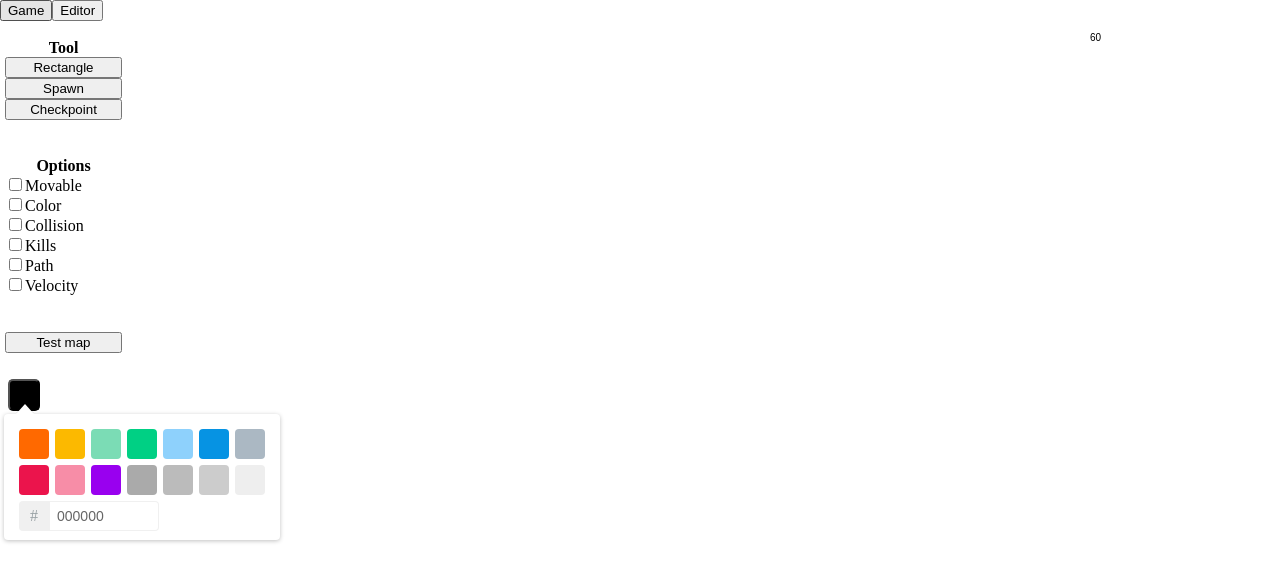
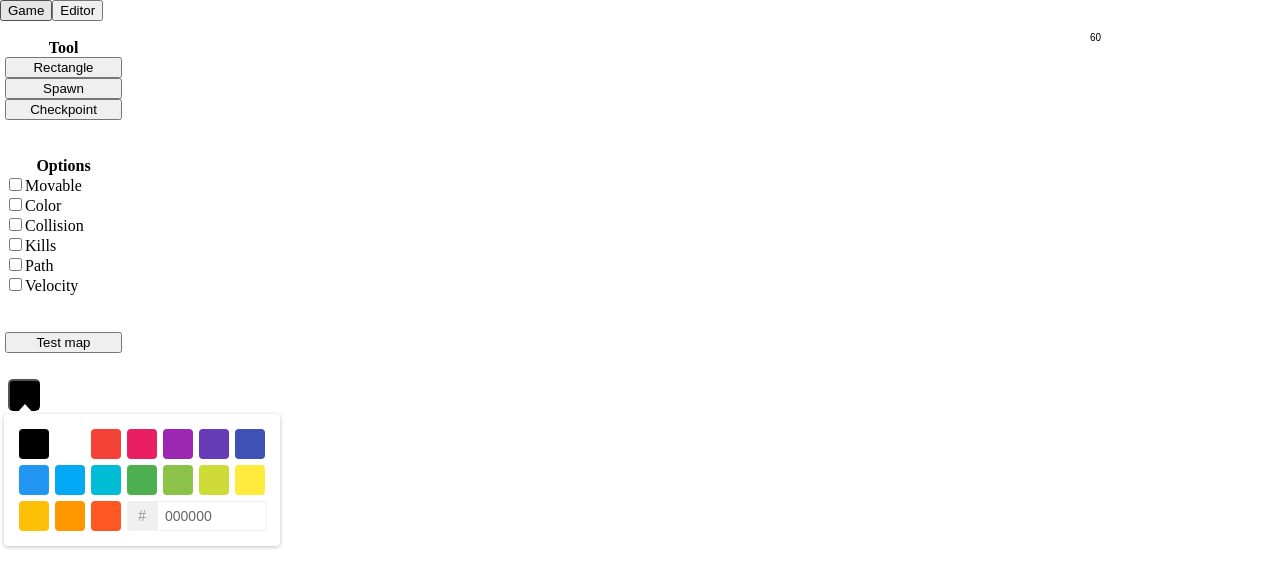
Before and after one commit to anisometropie/mouse-game, a React app in the folder front/: page / in a window 1280 px wide. Both pictures are taken after a click on the button 24 px from the left and 395 px from the top of the page. Shown: the top 588 px of the page. Built offline with nearby package versions, Linux system fonts and the light colour scheme; no server answers.

Commit message:
color choice + close color picker when color chosen

```diff
--- a/front/src/core.ui/ColorPicker/ColorPicker.js
+++ b/front/src/core.ui/ColorPicker/ColorPicker.js
@@ -17,8 +17,8 @@ export default class ColorPicker extends React.Component {
     this.pickerRef = React.createRef()
   }
 
-  componentDidUpdate() {
-    const { isBeingEdited } = this.state
+  componentDidUpdate(prevProps, prevState) {
+    const { color, isBeingEdited } = this.state
     if (isBeingEdited) {
       this.pickerRef.current.focus()
     }
@@ -46,6 +46,7 @@ export default class ColorPicker extends React.Component {
 
   handleChange = value => {
     this.setState({
+      isBeingEdited: false,
       color: value
     })
   }
@@ -100,20 +101,23 @@ export default class ColorPicker extends React.Component {
                 onChangeComplete(color.hex)
               }}
               colors={[
-                '#FF6900',
-                '#FCB900',
-                '#7BDCB5',
-                '#00D084',
-                '#8ED1FC',
-                '#0693E3',
-                '#ABB8C3',
-                '#EB144C',
-                '#F78DA7',
-                '#9900EF',
-                '#AAA',
-                '#BBB',
-                '#CCC',
-                '#EEE'
+                '#000000',
+                '#ffffff',
+                '#f44336',
+                '#E91E63',
+                '#9C27B0',
+                '#673AB7',
+                '#3F51B5',
+                '#2196F3',
+                '#03A9F4',
+                '#00BCD4',
+                '#4CAF50',
+                '#8BC34A',
+                '#CDDC39',
+                '#FFEB3B',
+                '#FFC107',
+                '#FF9800',
+                '#FF5722'
               ]}
               triangle={pickerTriangle}
             />
```
